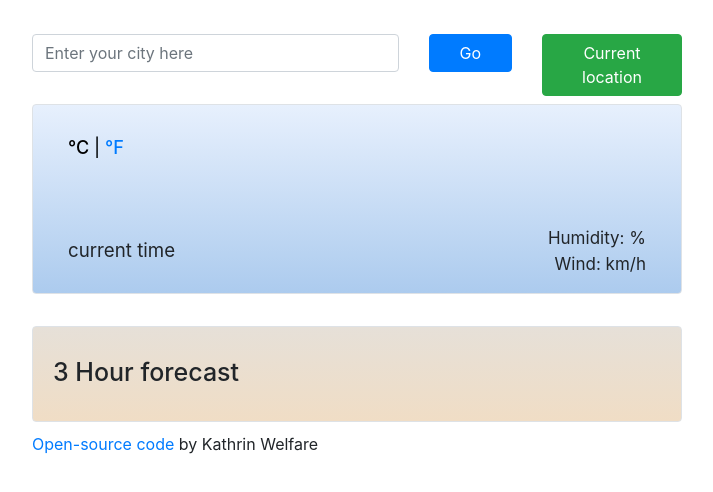
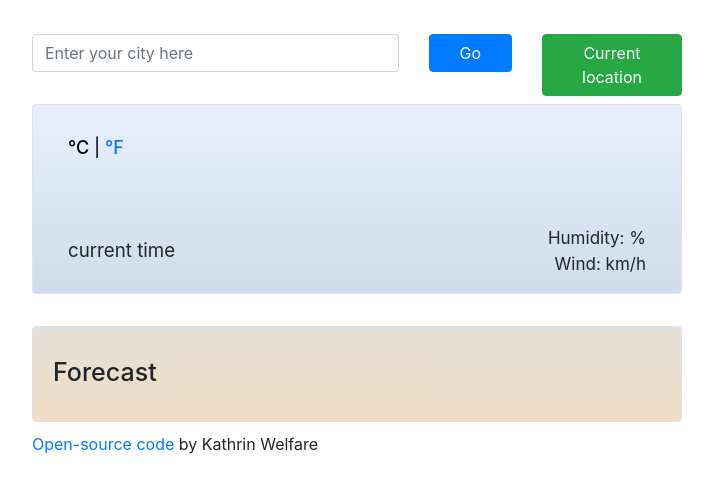
Before and after one commit to Kay-ddggxh/weather-app, a plain HTML site: page index.html in a window 1280 px wide. Shown: the whole page, without its empty margins (78-791 px from the left). Drawn offline with nearby package versions, Linux system fonts and the light colour scheme; no server answers.

Commit message:
fixed JS forecast, color change header

```diff
--- a/index.html
+++ b/index.html
@@ -79,7 +79,7 @@
         </header>
         <br />
         <section class="border rounded mt-2 forecast">
-          <h5>3 Hour forecast</h5>
+          <h5>Forecast</h5>
           <ul>
             <div class="row justify-content-around" id="forecast">
 
--- a/src/index.js
+++ b/src/index.js
@@ -71,9 +71,8 @@ function displayWeatherConditions(response) {
 
 function displayForecast(response) {
   let forecastElement = document.querySelector("#forecast");
-
+  forecastElement.innerHTML = null;
   let forecast = null;
-  console.log(response.data);
 
   for (let index = 0; index < 6; index++) {
     forecast = response.data.list[index];
--- a/src/styles.css
+++ b/src/styles.css
@@ -1,5 +1,5 @@
 header {
-  background-image: linear-gradient(to top, #accbee 0%, #e7f0fd 100%);
+  background-image: linear-gradient(to top, #cedcec 0%, #e7f0fd 100%);
 }
 
 h1,
```
